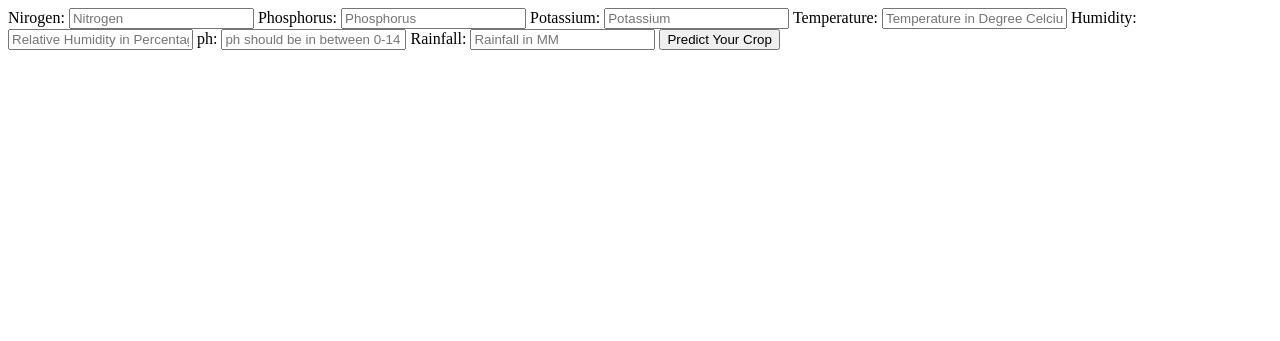
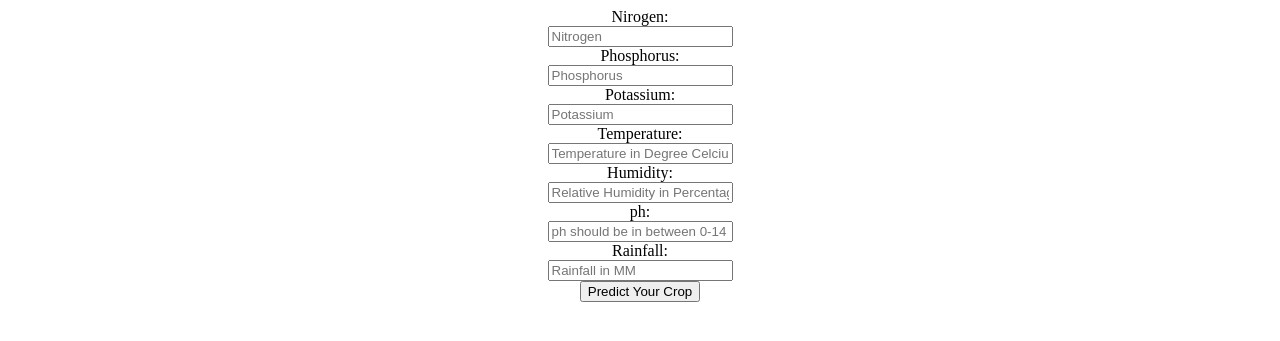
Before and after one commit to Satya868/Crop-Prediction-Web-App, a Flask app: page /predict in a window 1280 px wide. Shown: the top 341 px of the page. Run offline with Flask 3, Linux system fonts and the light colour scheme; parts of the project's set-up code (start-up, migrations or seed data) failed here and were passed over.

Commit message:
Status Updated

```diff
--- a/crop prediction/static/predict.css
+++ b/crop prediction/static/predict.css
@@ -0,0 +1,16 @@
+form{
+    display: flex;
+    flex-direction: column;
+    justify-content: center;
+    align-items: center;
+
+    /* max-width: 40rem; */
+    /* margin-left: 20%; */
+    /* margin-top: 100px;
+
+    padding: 50px; */
+}
+
+form label{
+    max-width: 200px;
+}
--- /dev/null
+++ b/crop prediction/static/result.css
@@ -0,0 +1,3 @@
+body{
+    background-color: rgb(48, 15, 15);
+}
--- a/crop prediction/templates/result.html
+++ b/crop prediction/templates/result.html
@@ -4,10 +4,12 @@
     <meta charset="UTF-8">
     <meta name="viewport" content="width=device-width, initial-scale=1.0">
     <title>Document</title>
+    <link rel="stylesheet" href="{{url_for('static',filename='result.css')}}">
 </head>
 <body>
-    <h1>
+    <h1 style="display: flex; justify-content: center; align-items: center; color: white;">
         {{ans}}
+
     </h1>
 
 </body>
```
Also changed, not shown: 1 other file.
